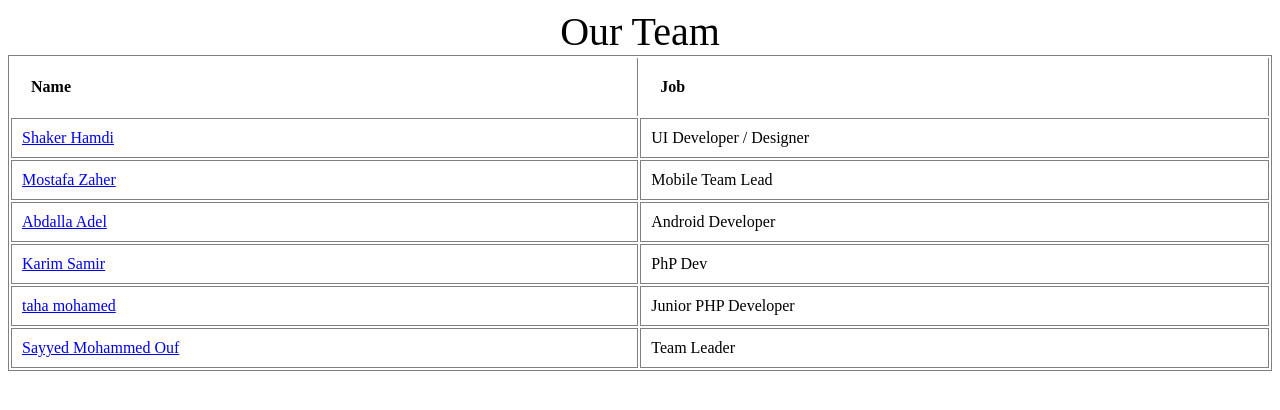
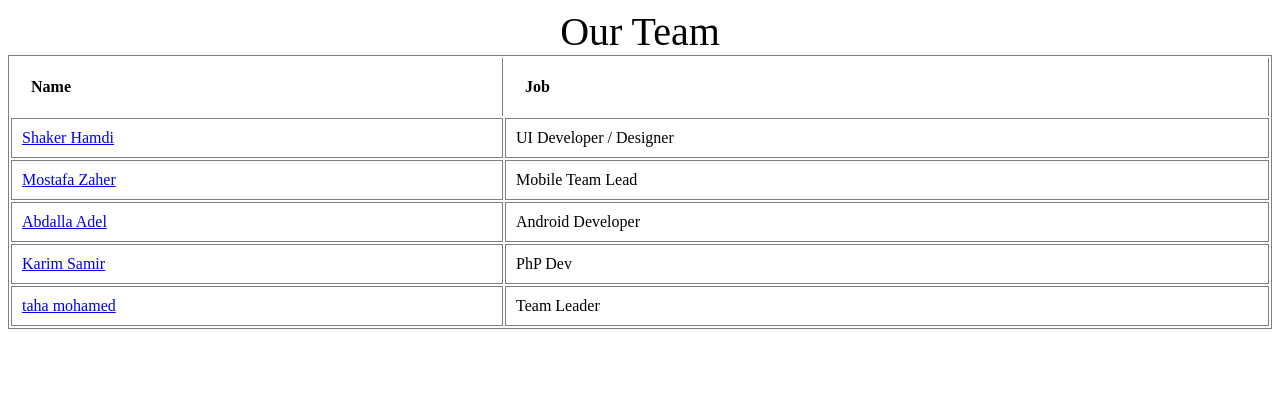
Before and after one commit to moselaymd/hello-git, a plain HTML site: page index.html in a window 1280 px wide. Drawn offline with Linux system fonts and the light colour scheme.

Commit message:
Revert "updating index - add sayyed"
This reverts commit 0a8168c2fe6dfb2e41629acef37449395e386698.

```diff
--- a/index.html
+++ b/index.html
@@ -3,7 +3,7 @@
 
 <head>
     <meta charset="UTF-8">
-    <title>Employees Profiles</title>
+    <title>Shaker Hamdi</title>
     <style>
     table {
         border: solid 1px gray;
@@ -60,10 +60,6 @@
             </tr>
             <tr>
                 <td><a href="taha.html">taha mohamed</a> </td>
-                <td>Junior PHP Developer</td>
-            </tr>
-	    <tr>
-                <td><a href="sayyed.html">Sayyed Mohammed Ouf</a> </td>
                 <td>Team Leader</td>
             </tr>
             </tbody>
```
